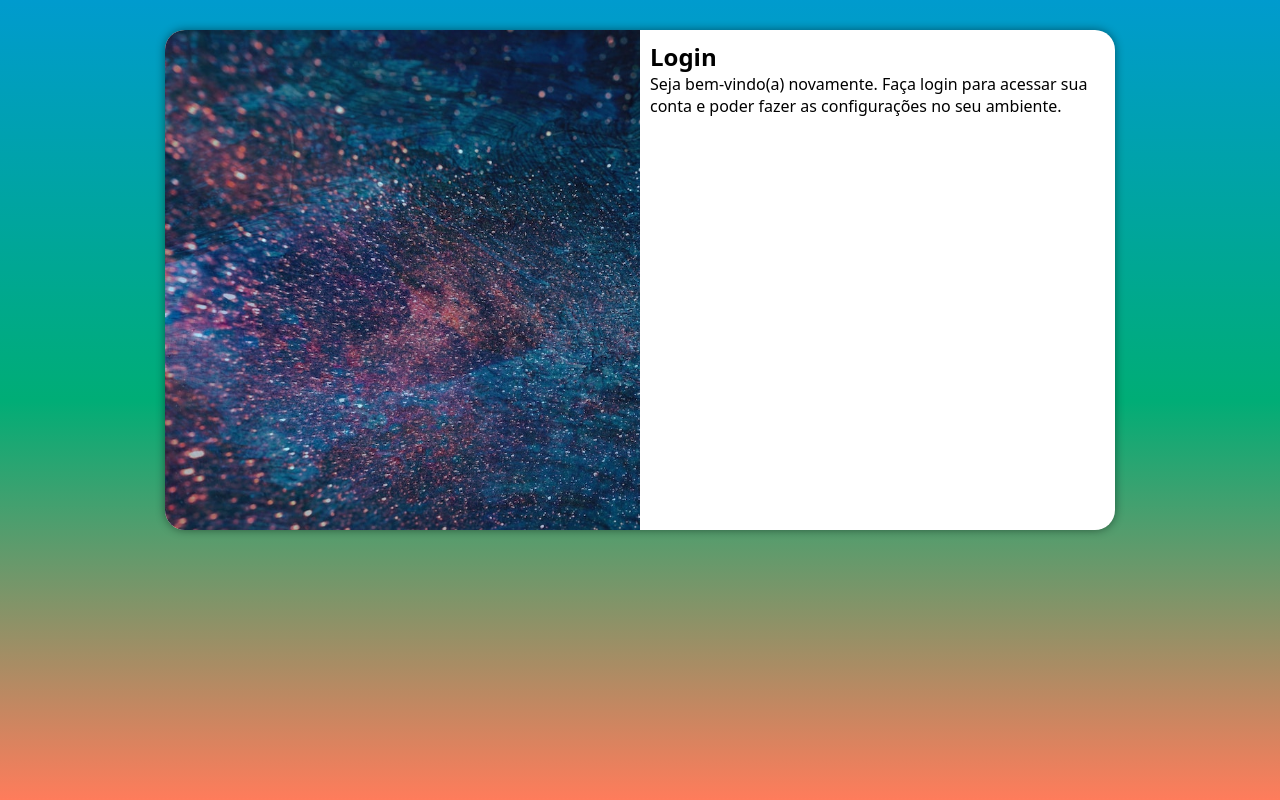
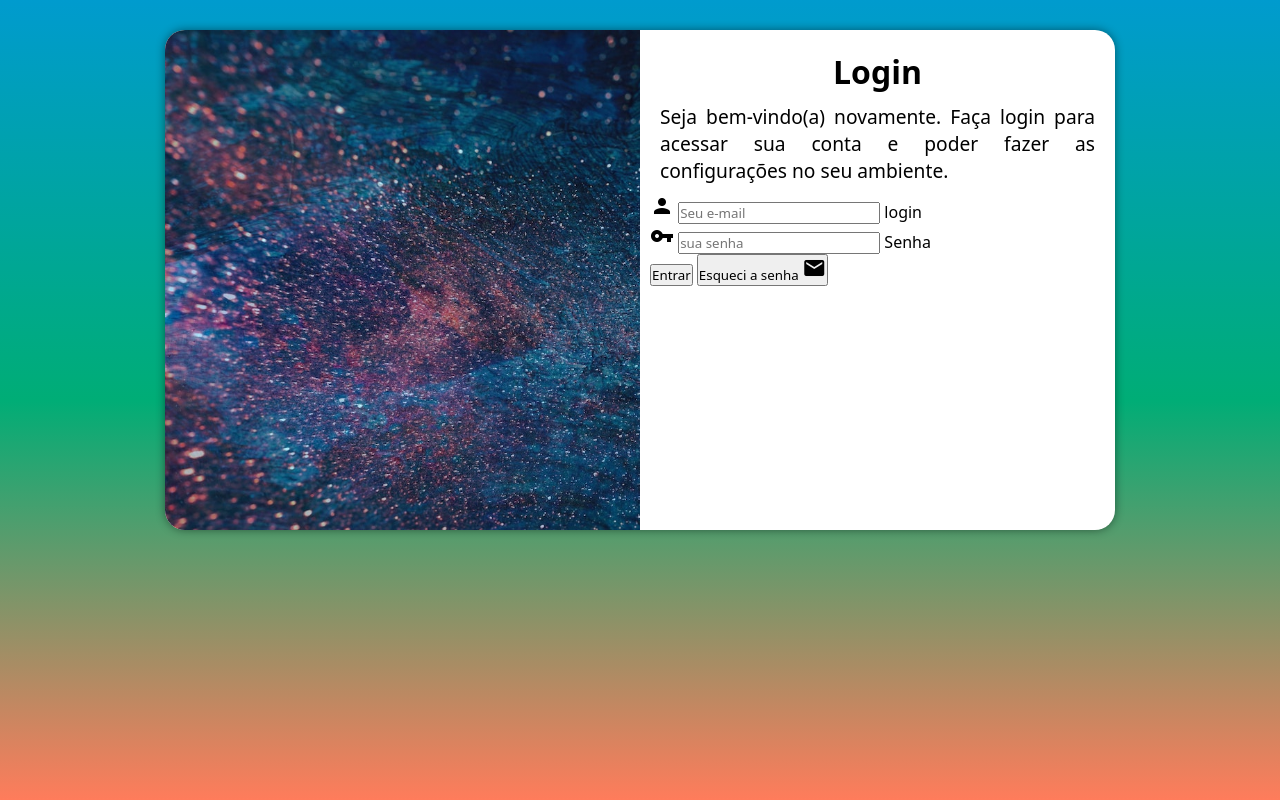
Before and after one commit to Julianagft/projeto-login, a plain HTML site: page index.html in a window 1280 px wide. Drawn offline with Linux system fonts and the light colour scheme.

Commit message:
adicionei o formulário

```diff
--- a/estilos/media-queries.css
+++ b/estilos/media-queries.css
@@ -12,7 +12,7 @@
 
 /* Versão Tablet*/
 
-@media screen and (min-width: 768px) and (max-width: 992px) {
+@media screen and (min-width: 760px) and (max-width: 992px) {
     body{
         background-image: linear-gradient(to bottom, var(--azul-claro), var(--verde-claro), var(--verde-escuro));
         background-repeat: no-repeat;
@@ -59,4 +59,13 @@
         width: 50%;
     }
 
+    #form > h1{
+        font-size: 2em;
+    }
+
+    #form > p{
+        font-size: 1.2em;
+    }
+
+
 }
--- a/estilos/style.css
+++ b/estilos/style.css
@@ -63,3 +63,15 @@ section#login{
     padding: 10px;
 
 }
+
+#form > h1{
+    text-align: center;
+    margin: 10px;
+
+}
+
+#form > p{
+    font-size: 0.8em;
+    text-align: justify;
+    margin: 10px;
+}
--- a/index.html
+++ b/index.html
@@ -6,6 +6,7 @@
     <title>Página de Login</title>
     <link rel="stylesheet" href="estilos/style.css">
     <link rel="stylesheet" href="estilos/media-queries.css">
+    <link href="https://fonts.googleapis.com/icon?family=Material+Icons" rel="stylesheet">
 </head>
 <body>
     <main>
@@ -17,7 +18,21 @@
             <div id="form">
                 <h1>Login</h1>
                 <p>Seja bem-vindo(a) novamente. Faça login para acessar sua conta e poder fazer as configurações no seu ambiente.</p>
-                <form action="login.php" method="post"></form>
+                <form action="login.php" method="post" autocomplete="on">
+                    <div class="campo">
+                        <span class="material-icons">person</span>
+                        <input type="email" name="login" id="ilogin" placeholder="Seu e-mail" autocomplete="email" required maxlength="30">
+                        <label for="ilogin">login</label>
+                    </div>
+
+                    <div class="campo">
+                        <span class="material-icons">vpn_key</span>
+                        <input type="password" name="senha" id="isenha" placeholder="sua senha" autocomplete="current-password" required minlength="8" maxlength="20">
+                        <label for="isenha">Senha</label>
+                    </div>
+                    <input type="submit" value="Entrar">
+                    <a href=""><button>Esqueci a senha <i class="material-icons">mail</i></button></a>
+                </form>
             </div>
         </section>
     </main>
```
